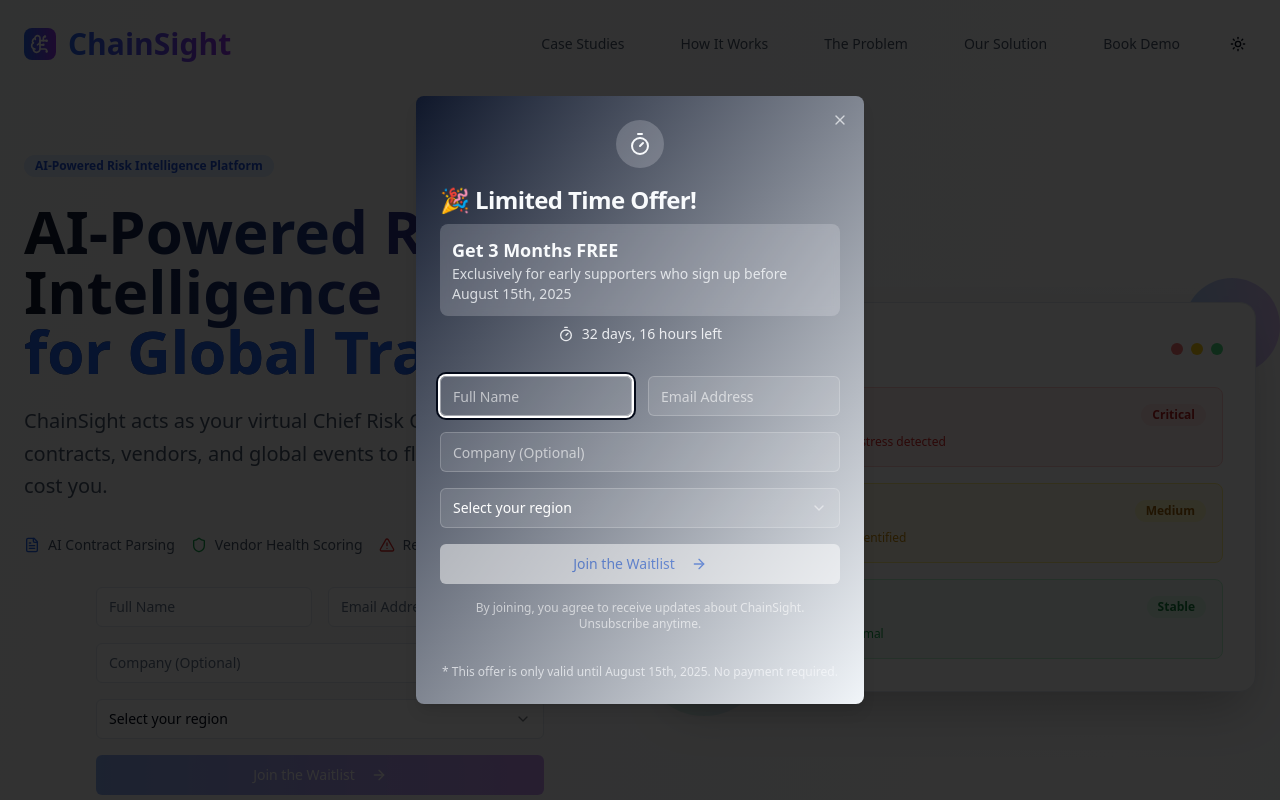
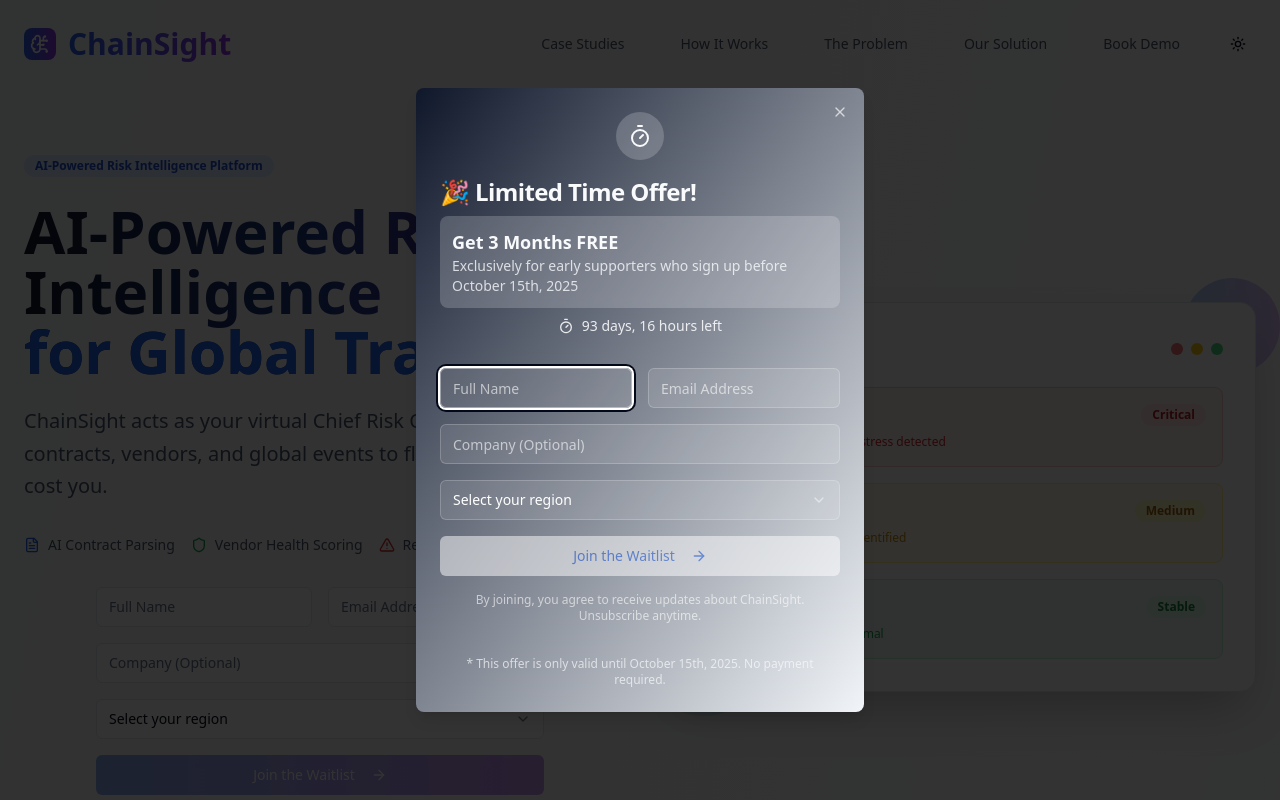
Before and after one commit to rxcapetown/iqra-future-finance-hub, a React (Vite) app: page / in a window 1280 px wide. Shown: the top 800 px of the page. Built offline with nearby package versions, Linux system fonts and the light colour scheme.

Commit message:
Update sign-up date
Extend the sign-up date to October 15th.

```diff
--- a/src/components/PromoPopup.tsx
+++ b/src/components/PromoPopup.tsx
@@ -22,7 +22,7 @@ export function PromoPopup() {
   useEffect(() => {
     // Calculate time left until August 15th, 2025
     const calculateTimeLeft = () => {
-      const deadline = new Date('2025-08-15T23:59:59');
+      const deadline = new Date('2025-10-15T23:59:59');
       const now = new Date();
       const difference = deadline.getTime() - now.getTime();
 
@@ -46,7 +46,7 @@ export function PromoPopup() {
     localStorage.setItem('promo-popup-shown', 'true');
   };
 
-  const deadline = new Date('2025-08-15T23:59:59');
+  const deadline = new Date('2025-10-15T23:59:59');
   const now = new Date();
   const isExpired = now > deadline;
 
@@ -67,7 +67,7 @@ export function PromoPopup() {
               Get 3 Months FREE
             </p>
             <p className="text-sm text-primary-foreground/80">
-              Exclusively for early supporters who sign up before August 15th, 2025
+              Exclusively for early supporters who sign up before October 15th, 2025
             </p>
           </div>
           <div className="flex items-center justify-center gap-2 text-sm text-primary-foreground/90">
@@ -81,7 +81,7 @@ export function PromoPopup() {
         </div>
 
         <p className="text-xs text-center text-primary-foreground/70 mt-4">
-          * This offer is only valid until August 15th, 2025. No payment required.
+          * This offer is only valid until October 15th, 2025. No payment required.
         </p>
       </DialogContent>
     </Dialog>
```
